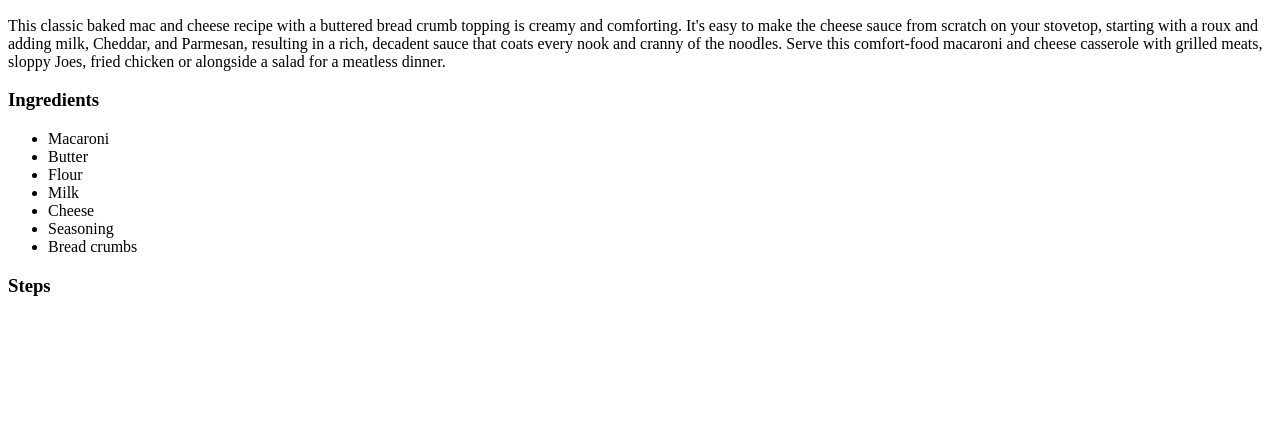
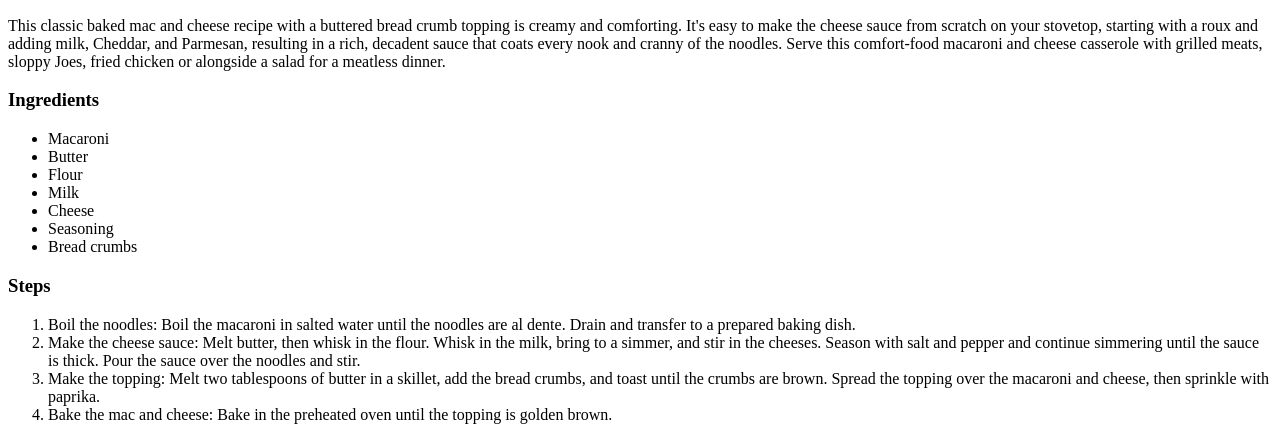
Before and after one commit to mpabst24/odin-recipes, a plain HTML site: page recipes/mac.html in a window 1280 px wide. Shown: the part 434-874 px from the top of the page. Before the commit the page ends 800 px from the top, so only its background shows below. Drawn offline with Linux system fonts and the light colour scheme.

Commit message:
Add steps for mac.html

```diff
--- a/recipes/mac.html
+++ b/recipes/mac.html
@@ -20,5 +20,11 @@
                 <li>Bread crumbs</li>
             </ul>
         <h3>Steps</h3>
+            <ol>
+                <li>Boil the noodles: Boil the macaroni in salted water until the noodles are al dente. Drain and transfer to a prepared baking dish.</li>
+                <li>Make the cheese sauce: Melt butter, then whisk in the flour. Whisk in the milk, bring to a simmer, and stir in the cheeses. Season with salt and pepper and continue simmering until the sauce is thick. Pour the sauce over the noodles and stir.</li>
+                <li>Make the topping: Melt two tablespoons of butter in a skillet, add the bread crumbs, and toast until the crumbs are brown. Spread the topping over the macaroni and cheese, then sprinkle with paprika.</li>
+                <li>Bake the mac and cheese: Bake in the preheated oven until the topping is golden brown.</li>
+            </ol>
     </body>
 </html>
```
Also changed, not shown: images/mac.jpeg (deleted).
